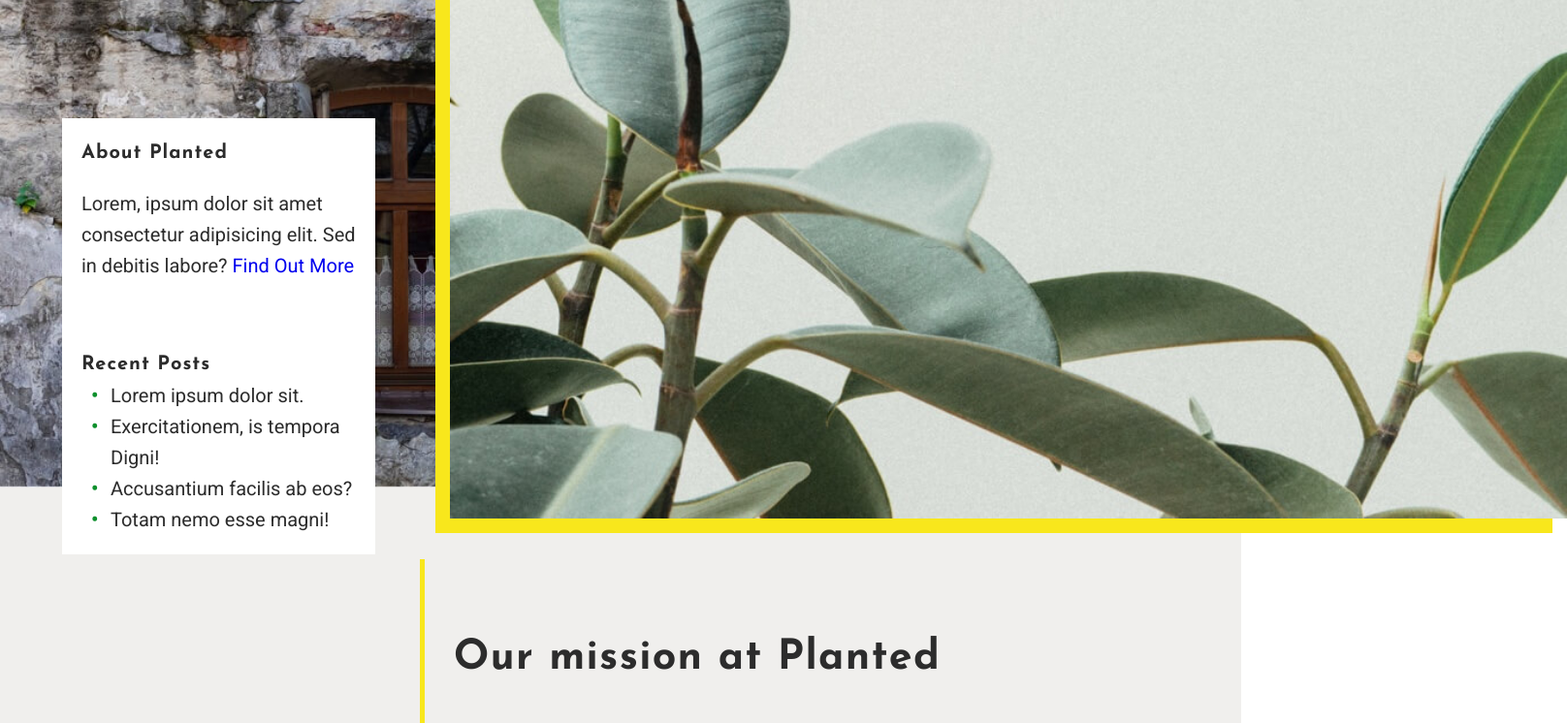
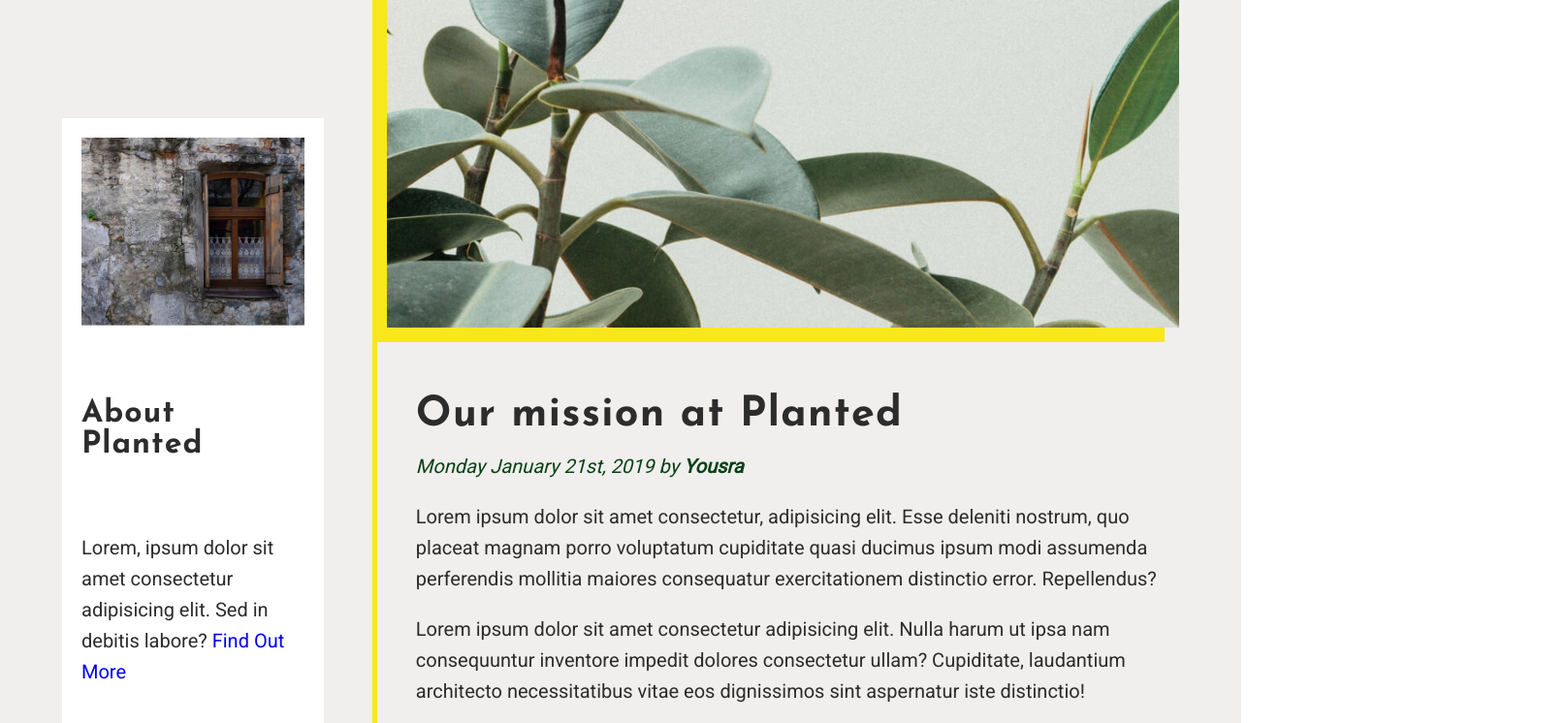
Before and after one commit to KyleKHL/juno-bootcamp-project-one, a plain HTML site: page blog.html in a window 1280 px wide. Shown: the part 403-1149 px from the top of the page at 97% size, 1616 px wide, since content can reach past the window. Drawn offline with Linux system fonts and the light colour scheme; files whose address does not match are found by name.

Commit message:
Edits to blog page

```diff
--- a/blog.html
+++ b/blog.html
@@ -36,14 +36,15 @@
     </header>
     <!-- MAIN -->
     <main>
+        <div class="divider">
+            <div class="wrapper">
         <!-- OUR MISSION SECTION -->
-        <section class="ourMission">
+                <section class="sideBar">
             <!-- START OF SIDE BAR -->
                     <div class="sideBarImage">
                         <img src="./assets/side-bar-image.jpg" alt="The outside of old concrete building with brown wooden window">
                     </div>
-            <div class="wrapper">
-                <div class="aboutPlantedSideBar">
+                    <div class="sideBarText">
                         <div class="aboutPlanted">
                             <h6>About Planted</h6>
                             <p>Lorem, ipsum dolor sit amet consectetur adipisicing elit. Sed in debitis labore? <a href="#">Find Out More</a></p>
@@ -58,14 +59,17 @@
                             </ul>
                         </div>
                     </div>
+                </section>
                 <!-- END OF SIDE BAR -->
                 <!-- START OF PLANTED MISSION-->
+                <section class="missionSection">
                     <div class="ourMissionContainer">
                     <!-- BACKGROUND IMG -->
                         <div class="postOurMissionImage"><img src="./assets/post-image.jpg"
                             alt="Several plant stems and leafs with a beige background"></div>
+                        <div class="missionArticleContainer">
                             <h4>Our mission at Planted</h4>
-                        <p>Monday January 21st, 2019 by <span>Yousra</span></p>
+                            <p class="articleAuthor">Monday January 21st, 2019 by <span>Yousra</span></p>
                             <article>
                                 <p>Lorem ipsum dolor sit amet consectetur, adipisicing elit. Esse deleniti nostrum, quo placeat magnam porro voluptatum cupiditate quasi ducimus ipsum modi assumenda perferendis mollitia maiores consequatur exercitationem distinctio error. Repellendus?</p>
                                 <p>Lorem ipsum dolor sit amet consectetur adipisicing elit. Nulla harum ut ipsa nam consequuntur inventore impedit dolores consectetur ullam? Cupiditate, laudantium architecto necessitatibus vitae eos dignissimos sint aspernatur iste distinctio!</p>
@@ -74,9 +78,10 @@
                             </article>
                         </div>
                     </div>
-            </div>
                 </section>
         <!-- END OF MISSIONS SECTION -->
+            </div>
+        </div>
 
         <!-- COMMENT SECTION -->
         <section class="commentSection">
--- a/styles/sass/_blogSections.scss
+++ b/styles/sass/_blogSections.scss
@@ -1,35 +1,34 @@
-section.ourMission {
+.divider{
     background-color: #f0efed;
 }
 
-section.ourMission .wrapper {
+.divider .wrapper{
     display: flex;
     justify-content: space-between;
-    position: relative;
 }
 
-// SIDEBAR
-.aboutPlantedSideBar {
+
+section.sideBar {
     background-color: white;
     display: flex;
     flex-direction: column;
-    width: 28%;
-    height: 100%;
     margin-top: 125px;
     padding: 20px;
-    position: relative;
+    width: 150%;
+    margin-right: 50px;
 }
+
 
 .aboutPlantedSideBar h6 {
     margin: 0;
 }
 
-.sideBarImage {
-    width: 200px;
-    min-width: 600px;
-    position: absolute;
-
-}
+// .sideBarImage {
+//     width: 25%;
+//     position: absolute;
+//     left: 0;
+//     top: 100px;
+// }
 
 .recentPosts {
     margin-top: 50px;
@@ -49,23 +48,39 @@ section.ourMission .wrapper {
 }
 // SIDEBAR ENDS
 // MISSION SECTION BEGINS
+
+
 .ourMissionContainer {
     display: flex;
     flex-direction: column;
-    width: 68%;
-    padding: 30px;
+    width: 100%;
     border-left: 5px solid #f8e71c;
     border-bottom: 5px solid #f8e71c;
-    margin-top: 580px;
+    padding-left: 10px;
+    margin-top: -200px;
 }
 
 .postOurMissionImage {
     box-shadow: -15px 15px #f8e71c;
-    width: 100%;
-    position: absolute;
-    right: -400px;
-    top: -225px;
+    z-index: 10;
+}
 
+.missionArticleContainer {
+    padding-top: 75px;
+    padding-left: 30px;
+}
+
+.missionArticleContainer h4 {
+    margin: 0;
+}
+
+.missionArticleContainer .articleAuthor {
+    color: #074115;
+    font-style: italic;
+}
+
+.missionArticleContainer .articleAuthor span {
+    font-weight: bold;
 }
 
 
--- a/styles/sass/_homeHeader.scss
+++ b/styles/sass/_homeHeader.scss
@@ -19,7 +19,6 @@
     display: flex;
     justify-content: center;
     align-items: center;
-
 }
 
 .homeHeaderContainer h1 {
--- a/styles/sass/_typography.scss
+++ b/styles/sass/_typography.scss
@@ -60,6 +60,7 @@ h6 {
 .commentText h6 {
     margin: 0;
     font-size: 1rem;
+    color: #074115;
 }
 // HEADINGS END
 
```
Also changed, not shown: contact.html (+1 -1 lines), styles/style.css. Lines whose indentation alone changed are shown as unchanged.
